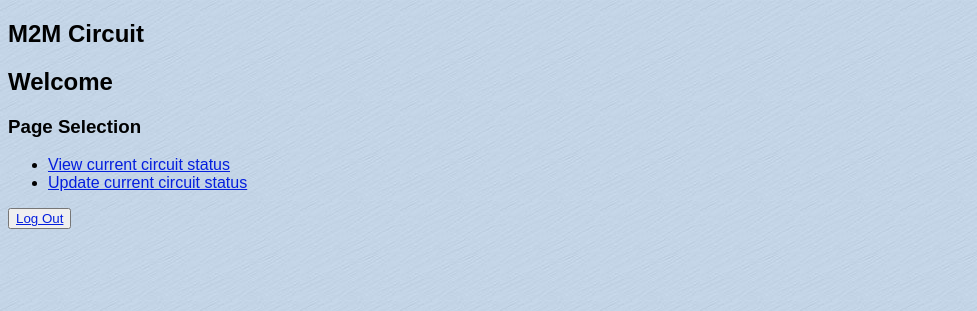
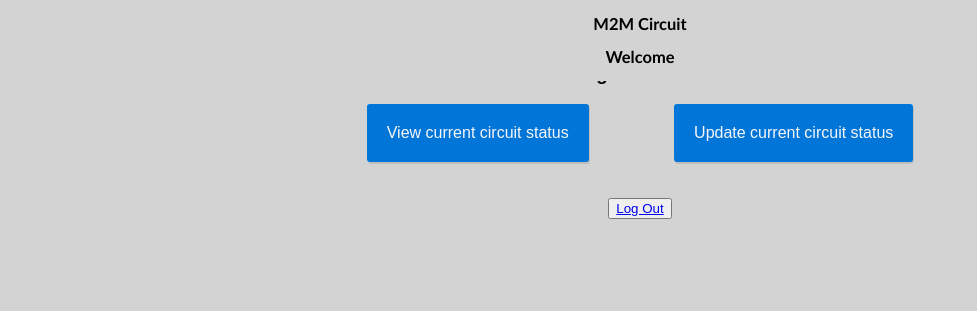
Before and after one commit to jamiewhittaker/m2m-slim, a PHP site: template app/templates/homepage.html.twig in a window 1280 px wide. Shown: the top 311 px of the page, without its empty margins (0-977 px from the left). Run offline with PHP 8.4, Linux system fonts and the light colour scheme; the template is opened without the code that fills it, so the values that code supplies are empty; some libraries are stand-ins or nearby versions.

Commit message:
Implemented Chris's CSS

```diff
--- a/app/templates/homepage.html.twig
+++ b/app/templates/homepage.html.twig
@@ -1,16 +1,22 @@
 {% extends 'layout.html.twig' %}
 {% block title %}M2M Circuit - Update Form{% endblock %}
 {% block content %}
-    <h2>M2M Circuit</h2>
-    <h2>Welcome {{ welcome }}</h2>
-    <h3>Page Selection</h3>
+    <div class="banner">
+        <h2>M2M Circuit</h2>
+        <h2>Welcome {{ welcome }}</h2>
+    </div>
 
-    <ul>
-        <li><a href='./status'>View current circuit status</a></li>
-        <li><a href='./updateform'>Update current circuit status</a></li>
-    </ul>
+    <div class="buffer"></div>
+    <div style="text-align: center;"><h3>Page Selection</h3></div>
 
-    <button><a href="./">Log Out</a></button>
+    <div id="button-box">
+        <a href='./status' class="button">View current circuit status</a>
+        <a href='./updateform' class="button">Update current circuit status</a>
+    </div>
+
+
+    <br><br>
+    <div style="text-align: center;"><button><a href="./">Log Out</a></button></div>
 
 
 {% endblock %}
--- a/app/templates/status.html.twig
+++ b/app/templates/status.html.twig
@@ -24,7 +24,7 @@
 
     <br>
 
-    <table style="width:100%">
+    <table style="width:50%">
         <tr>
             <th>Switch</th>
             <th>Status</th>
@@ -54,7 +54,7 @@
     <br>
     <br>
 
-    <table style="width:100%">
+    <table style="width:50%">
         <tr>
             <th>Component</th>
             <th>Status</th>
--- a/public/css/main.css
+++ b/public/css/main.css
@@ -8,28 +8,37 @@ html
 body
 {
 	color: black;
-	background-color: transparent;
-	background-image: url('../media/paper1.jpg');
+	background-color: lightgrey;
 	font-family: arial, sans-serif;
 	font-size: 12pt;
 }
 /***********************************************/
 /* link styles                                 */
 /***********************************************/
-a:link
-{
-	color: #041EDE;
-	background-color: transparent;
-}
 a:hover
 {
-	color: #FF00FF;
-	background-color: transparent;
+	color: #292b2c;
 }
-a:visited
+.button:hover
 {
-	color: #FE482A;
-	background-color: transparent;
+	transform: scale(1.05);
+}
+.button {
+	text-decoration: none;
+	background-color: #0275d8;
+	color: #f7f7f7;
+	padding: 20px 20px;
+	border-radius: 3px;
+	box-shadow: 1px 2px rgba(0,0,0,0.1);
+	transition: all .2s ease-in-out;
+}
+#button-box {
+	display: flex;
+	flex-direction: row;
+	width: 50%;
+	justify-content: space-around;
+	margin-left: auto;
+	margin-right: auto;
 }
 /***********************************************/
 /* division styles                             */
@@ -54,6 +63,22 @@ a:visited
 {
 	float:right;
 	width:80%;
+}
+.banner
+{
+	position: fixed;
+	left: 0;
+	top: 0;
+	width: 100%;
+	background-color: lightgrey;
+	color: black;
+	text-align: center;
+	font-family: Calibri;
+	font-size: 11px;
+
+}
+.buffer{
+	margin-top: 5%;
 }
 /***********************************************/
 /* paragraph styles                            */
@@ -80,6 +105,11 @@ a:visited
 	font-weight: bold;
 	text-shadow: black;
 }
+
+.bold
+{
+	font-weight: bold;
+}
 /***********************************************/
 /* horizontal line styles                      */
 /***********************************************/
@@ -104,13 +134,27 @@ table, th, td {
 	border: 1px solid black;
 	border-collapse: collapse;
 }
-th, td {
+table {
+	border-collapse:separate;
+	border:solid rgba(235,235,235,1) 5px;
+	border-radius:6px;
+	margin-left: auto;
+	margin-right: auto;
+	margin-bottom: 25px;
+	background-color: rgba(235,235,235,1);
+	width: 45%;
+	box-shadow: 1px 2px rgba(0,0,0,0.1);
+}
+
+td, th {
+	border-left:solid black 1px;
+	border-top:solid black 1px;
 	padding: 5px;
 }
+
 th {
-	text-align: left;
+	border: none;
 }
-
 /***********************************************/
 /* footer style			                       */
 /***********************************************/
```
